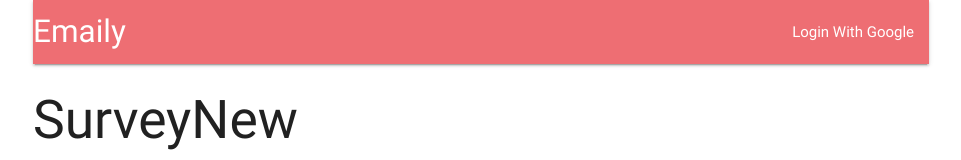
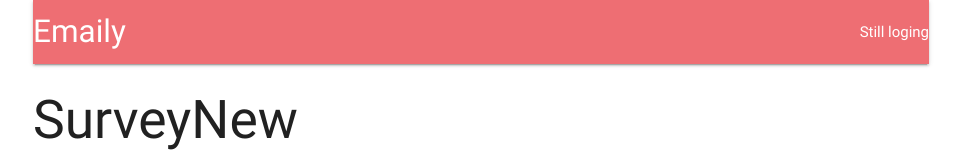
Before and after one commit to Jatin-007/Emaily, a React (Create React App) app in the folder client/: page /surveys/new in a window 1280 px wide. Shown: the top 160 px of the page, without its empty margins (159-1120 px from the left). Built offline with nearby package versions, Linux system fonts and the light colour scheme; no server answers.

Commit message:
Working with Header

```diff
--- a/client/src/actions/index.js
+++ b/client/src/actions/index.js
@@ -1,9 +1,10 @@
 import axios from 'axios';
 import {FETCH_USER} from './types';
 
-export const fetchUser = ()=> {
-    return function(dispatch) {
-    axios.get('/api/current_user') //only putting relative path to reuse it in production environment
-    .then(res => dispatch({type: FETCH_USER, payload: res}));
-    }
+export const fetchUser = () => async (dispatch) => {
+    const res = await axios.get('/api/current_user') //only putting relative path to reuse it in production environment
+
+    dispatch({type: FETCH_USER, payload: res.data});
 };
+
+// fetchUser is a function which calls another function with dispatch as the variable inside.
--- a/client/src/components/Header.js
+++ b/client/src/components/Header.js
@@ -1,7 +1,21 @@
 import React, { Component } from 'react';
+import {connect} from 'react-redux';
 
 class Header extends Component {
+
+    renderContent() {
+        switch(this.props.auth) {
+            case null:
+                return 'Still loging'
+            case false:
+                return 'logged out'
+            default:
+                return 'im logged in'
+        }
+    }
+
     render () {
+        console.log(this.props);
         return (
             <nav>
                 <div className = "nav-wrapper">
@@ -10,9 +24,7 @@
                     </a>
 
                     <ul className="right">
-                        <li>
-                            <a>Login With Google</a>
-                        </li>
+                       {this.renderContent()}
                     </ul>
                 </div>
             </nav>
@@ -20,4 +32,8 @@
     }
 }
 
-export default Header;
+function mapStateToProps({ auth }){
+    return { auth };
+}
+
+export default connect(mapStateToProps)(Header);
--- a/client/src/reducers/authReducer.js
+++ b/client/src/reducers/authReducer.js
@@ -1,6 +1,10 @@
-export default function (state = {}, action) {
-    console.log(action);
+import {FETCH_USER} from '../actions/types';
+
+export default function (state = null, action) {
+
     switch(action.type) {
+        case FETCH_USER:
+            return action.payload || false; // fetching user or no!!
         default:
             return state;
     }
```
